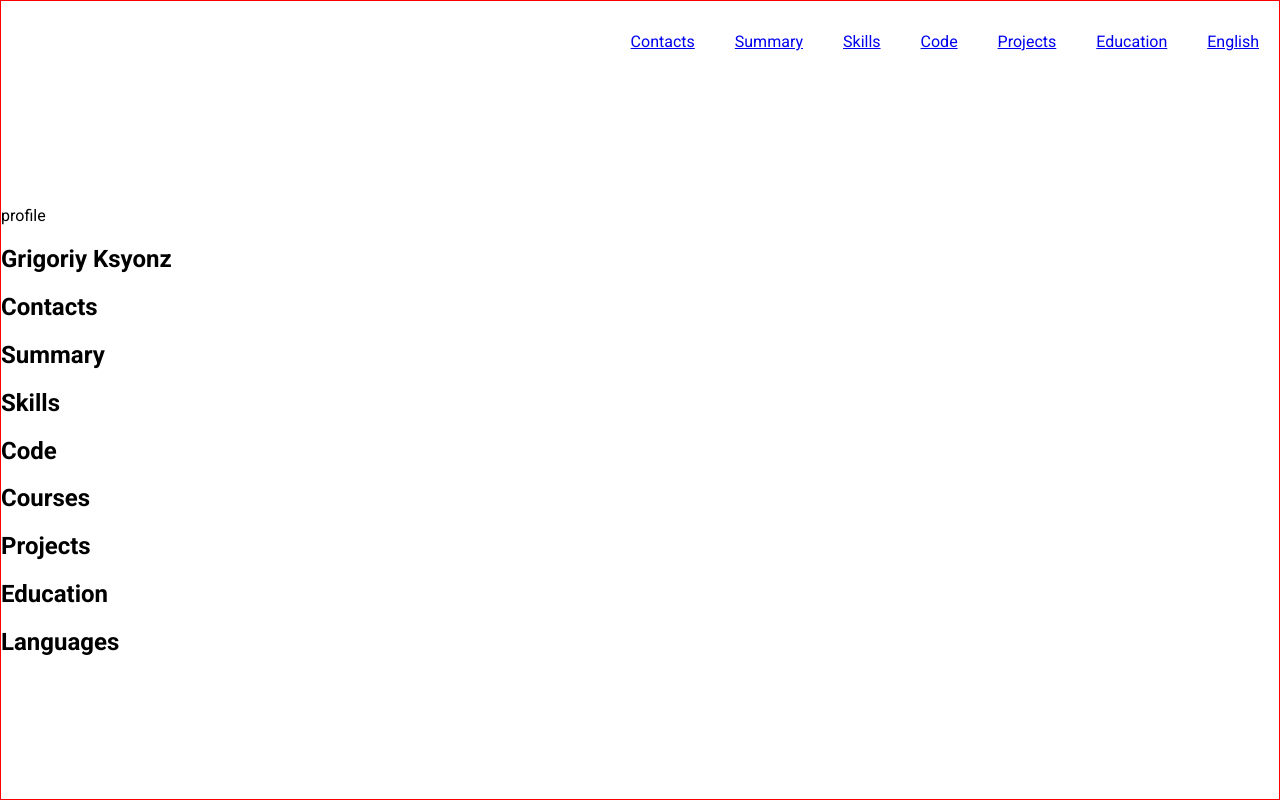
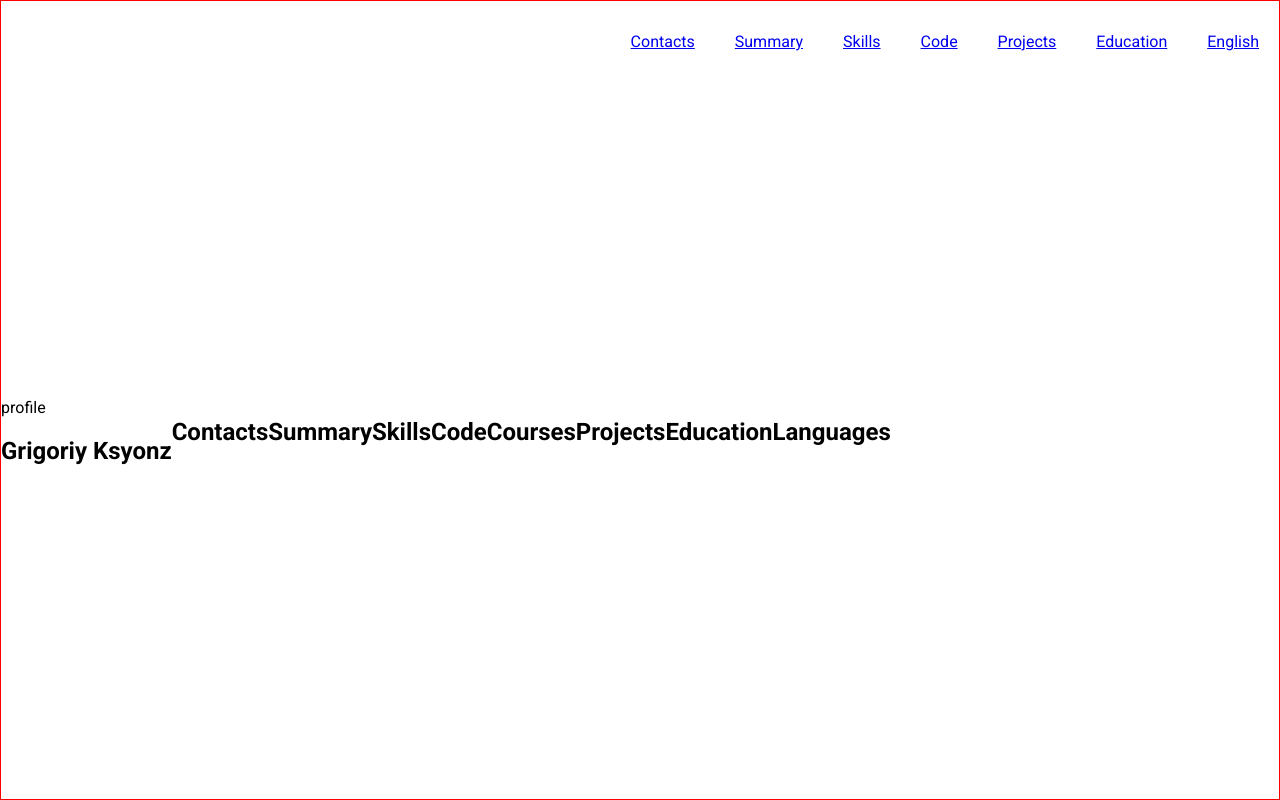
Before and after one commit to Grigoriy-KS/rsschool-cv_js-fe-preschool-2024q2, a plain HTML site: page index.html in a window 1280 px wide. Drawn offline with Linux system fonts and the light colour scheme.

Commit message:
feat: add main-container class to index.html and style.css

```diff
--- a/index.html
+++ b/index.html
@@ -41,7 +41,7 @@
         </div>
     </header>
     <main class="main">
-        <div class="container">
+        <div class="container main-container">
             <section class="section" id="profile">
                 profile
                 <h1 class="section-title">Grigoriy Ksyonz</h1>
--- a/style.css
+++ b/style.css
@@ -33,3 +33,8 @@ body {
     padding: 0 20px;
     line-height: 50px;
 }
+
+.main-container {
+    display: flex;
+    flex-wrap: wrap;
+}
```
